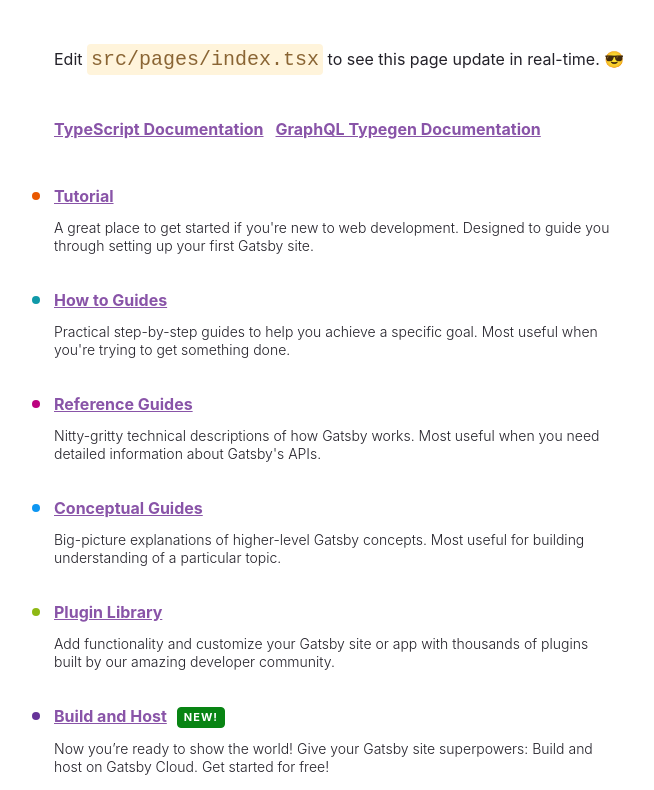
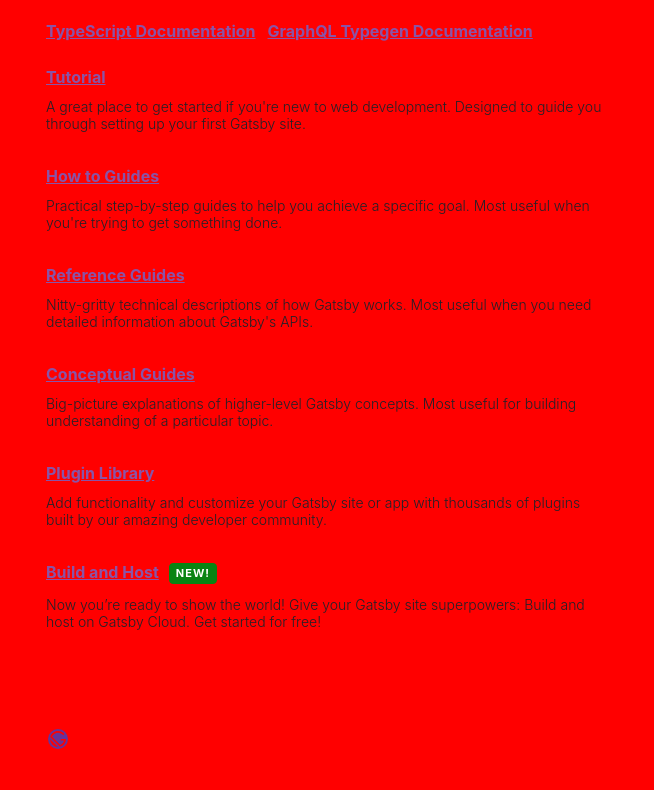
Before and after one commit to GaryHo34/website-gatsby, a Gatsby site: page / in a window 1280 px wide. Shown: the part 237-1027 px from the top of the page, without its empty margins (50-704 px from the left). Built offline with nearby package versions, Linux system fonts and the light colour scheme; Gatsby itself is replaced by a stand-in of ours.

Commit message:
Add global style

```diff
--- /dev/null
+++ b/src/styles/color.ts
@@ -0,0 +1,65 @@
+const blue = {
+  blue050: "#E0EBFF",
+  blue100: "#CAD7F8",
+  blue200: "#9CB4F2",
+  blue300: "#678DEF",
+  blue400: "#3F6EE7",
+  blue500: "#1143E1",
+  blue600: "#0E36B4",
+  blue700: "#0A2887",
+  blue800: "#071B5A",
+  blue900: "#030D2D",
+}
+
+const yellow = {
+  yellow050: "#FFF6D7",
+  yellow100: "#FFF2C2",
+  yellow500: "#FCD95B",
+  yellow800: "#DFA612",
+}
+
+const orange = {
+  orange100: "#FFE3C2",
+  orange500: "#F37908",
+}
+
+const red = {
+  red050: "#FFE8E8",
+  red100: "#FFD1D1",
+  red500: "#FF0000",
+}
+
+const green = {
+  green050: "#D9FFE6",
+  green100: "#C6FFDA",
+  green500: "#09C41C",
+}
+
+const gray = {
+  gray0000: "#FFFFFF",
+  gray0050: "#F5F6F7",
+  gray0100: "#E6E9EC",
+  gray0200: "#D3D8DD",
+  gray0300: "#BEC3CB",
+  gray0400: "#9FA5B0",
+  gray0500: "#878E9C",
+  gray0600: "#6D737E",
+  gray0700: "#535760",
+  gray0800: "#393C42",
+  gray0900: "#1F2024",
+  gray1000: "#000000",
+}
+
+const black = "#000000"
+const white = "#FFFFFF"
+
+export const COLORS_V3 = {
+  blue,
+  yellow,
+  orange,
+  red,
+  green,
+  gray,
+  black,
+  white,
+}
--- /dev/null
+++ b/src/styles/global.ts
@@ -0,0 +1,48 @@
+import { createGlobalStyle } from "styled-components"
+
+export const GlobalStyle = createGlobalStyle`
+  html, body, div, span, applet, object, iframe,
+  h1, h2, h3, h4, h5, h6, p, blockquote, pre,
+  a, abbr, acronym, address, big, cite, code,
+  del, dfn, em, img, ins, kbd, q, s, samp,
+  small, strike, strong, sub, sup, tt, var,
+  b, u, i, center,
+  dl, dt, dd, ol, ul, li,
+  fieldset, form, label, legend,
+  table, caption, tbody, tfoot, thead, tr, th, td,
+  article, aside, canvas, details, embed,
+  figure, figcaption, footer, header, hgroup,
+  menu, nav, output, ruby, section, summary,
+  time, mark, audio, video {
+    margin: 0;
+    padding: 0;
+    border: 0;
+    font-size: 100%;
+    font: inherit;
+    vertical-align: baseline;
+  }
+  /* HTML5 display-role reset for older browsers */
+  article, aside, details, figcaption, figure,
+  footer, header, hgroup, menu, nav, section {
+    display: block;
+  }
+  body {
+    line-height: 1;
+    background-color: red;
+  }
+  ol, ul {
+    list-style: none;
+  }
+  blockquote, q {
+    quotes: none;
+  }
+  blockquote:before, blockquote:after,
+  q:before, q:after {
+    content: '';
+    content: none;
+  }
+  table {
+    border-collapse: collapse;
+    border-spacing: 0;
+  }
+`
--- /dev/null
+++ b/src/styles/index.ts
@@ -0,0 +1,2 @@
+export * from "./color"
+export * from "./global"
```
Also changed, not shown: gatsby-node.ts (added, +15 -0 lines), src/pages/index.tsx (+4 -0 lines).
